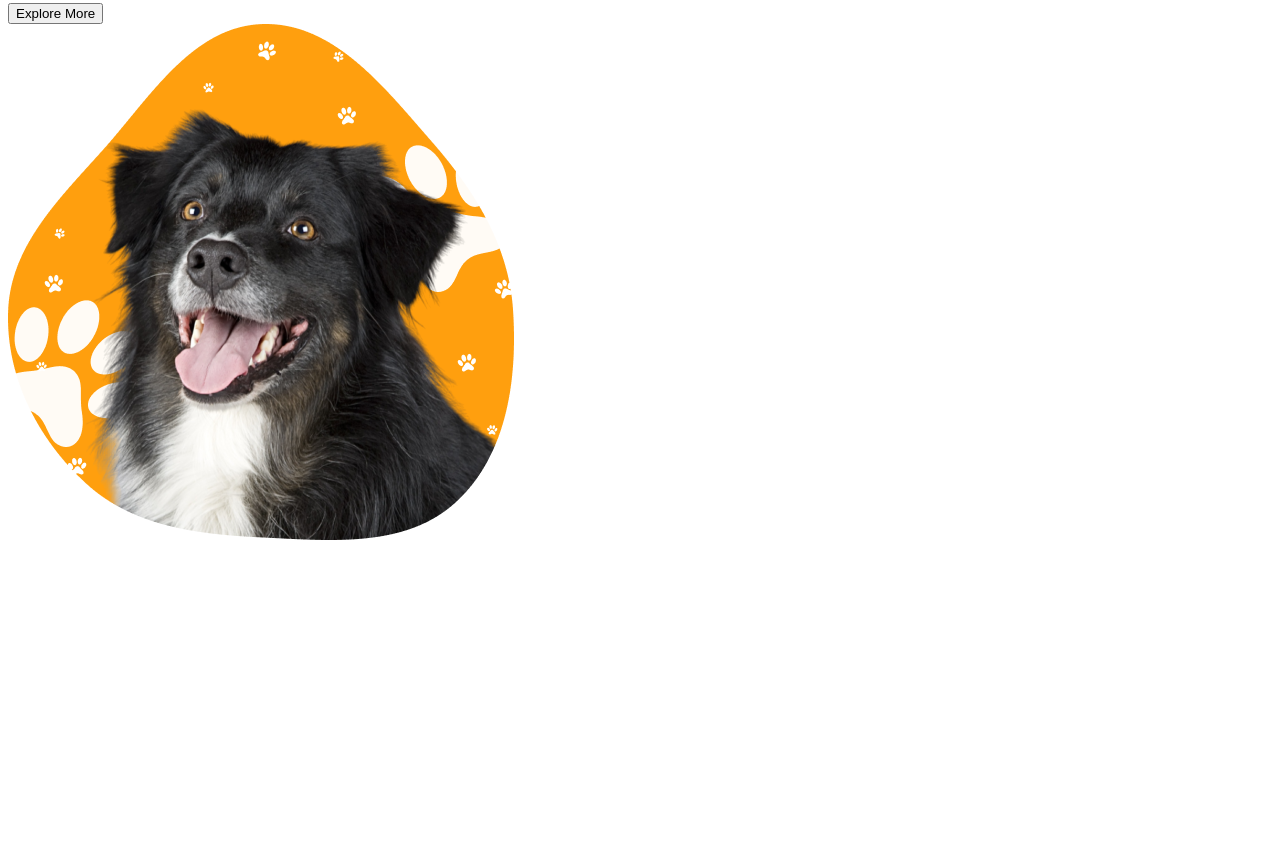
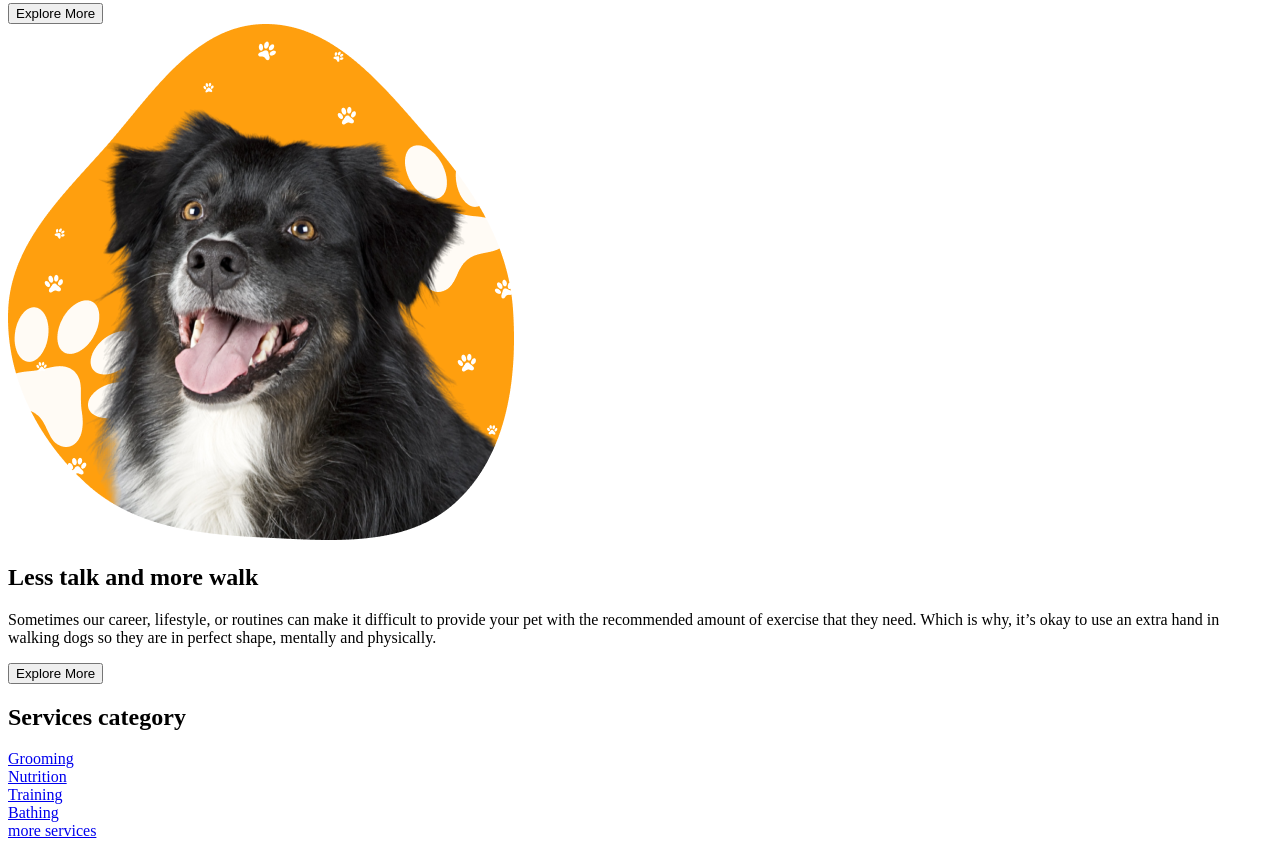
Before and after one commit to Vitalii-Kozmyn/Dog-Club, a plain HTML site: page index.html in a window 1280 px wide. Shown: the part 416-1264 px from the top of the page. Before the commit the page ends 968 px from the top, so only its background shows below. Drawn offline with Linux system fonts and the light colour scheme.

Commit message:
+ section

```diff
--- a/index.html
+++ b/index.html
@@ -40,6 +40,38 @@
           </div>
         </div>
       </section>
+      <section class="description-section">
+        <div class="container">
+          <div class="description-section__dog-images">
+            <!-- Реалізувати картинку -->
+          </div>
+          <div class="description-section__text">
+            <h2>Less talk and more walk</h2>
+            <p>
+              Sometimes our career, lifestyle, or routines can make it difficult
+              to provide your pet with the recommended amount of exercise that
+              they need. Which is why, it’s okay to use an extra hand in walking
+              dogs so they are in perfect shape, mentally and physically.
+            </p>
+            <button type="button">Explore More</button>
+          </div>
+        </div>
+      </section>
+      <section class="services-section">
+        <div class="container">
+          <h2>Services category</h2>
+          <div class="services-category__container">
+            <div><a href="#">Grooming</a></div>
+            <div><a href="#">Nutrition</a></div>
+            <div><a href="#">Training</a></div>
+            <div><a href="#">Bathing</a></div>
+            <a href="#">more services</a>
+          </div>
+        </div>
+      </section>
+      <section class="customer-section"></section>
+      <section class="contact-section"></section>
     </main>
+    <footer></footer>
   </body>
 </html>
```
